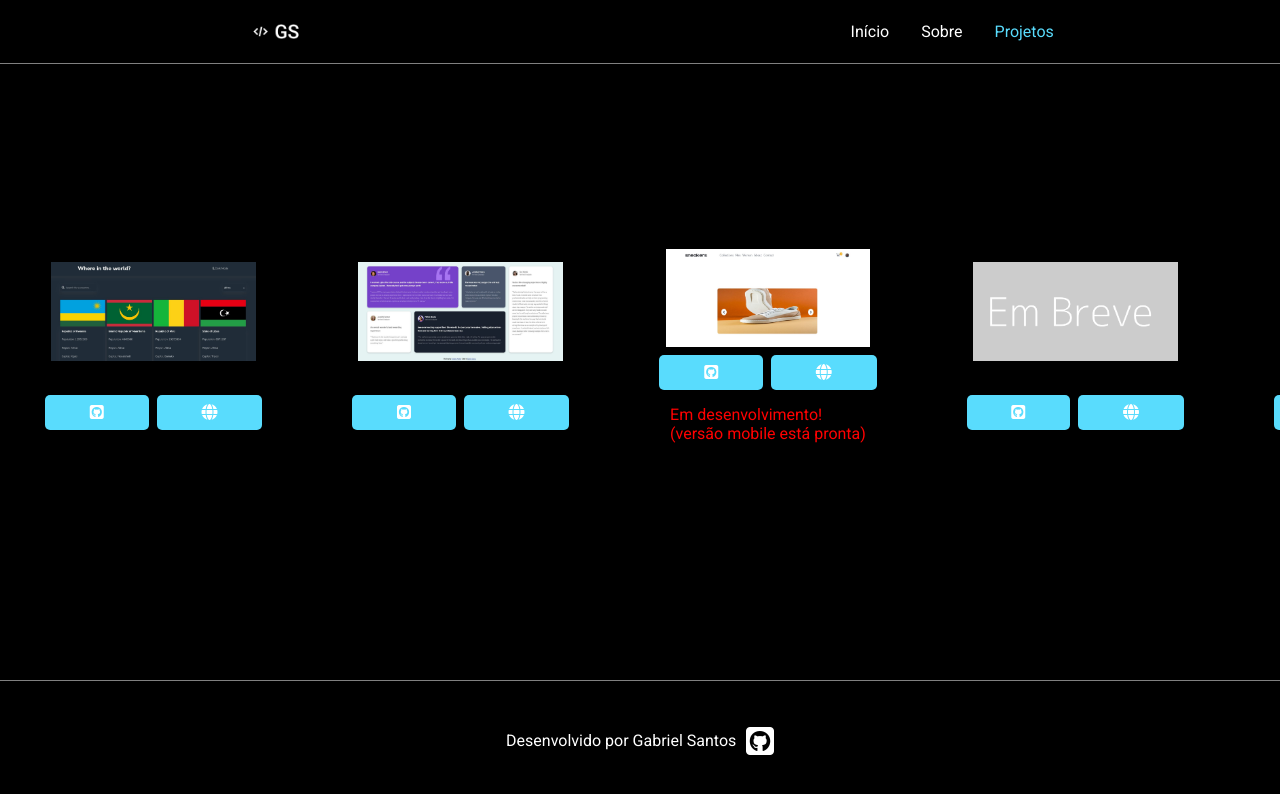
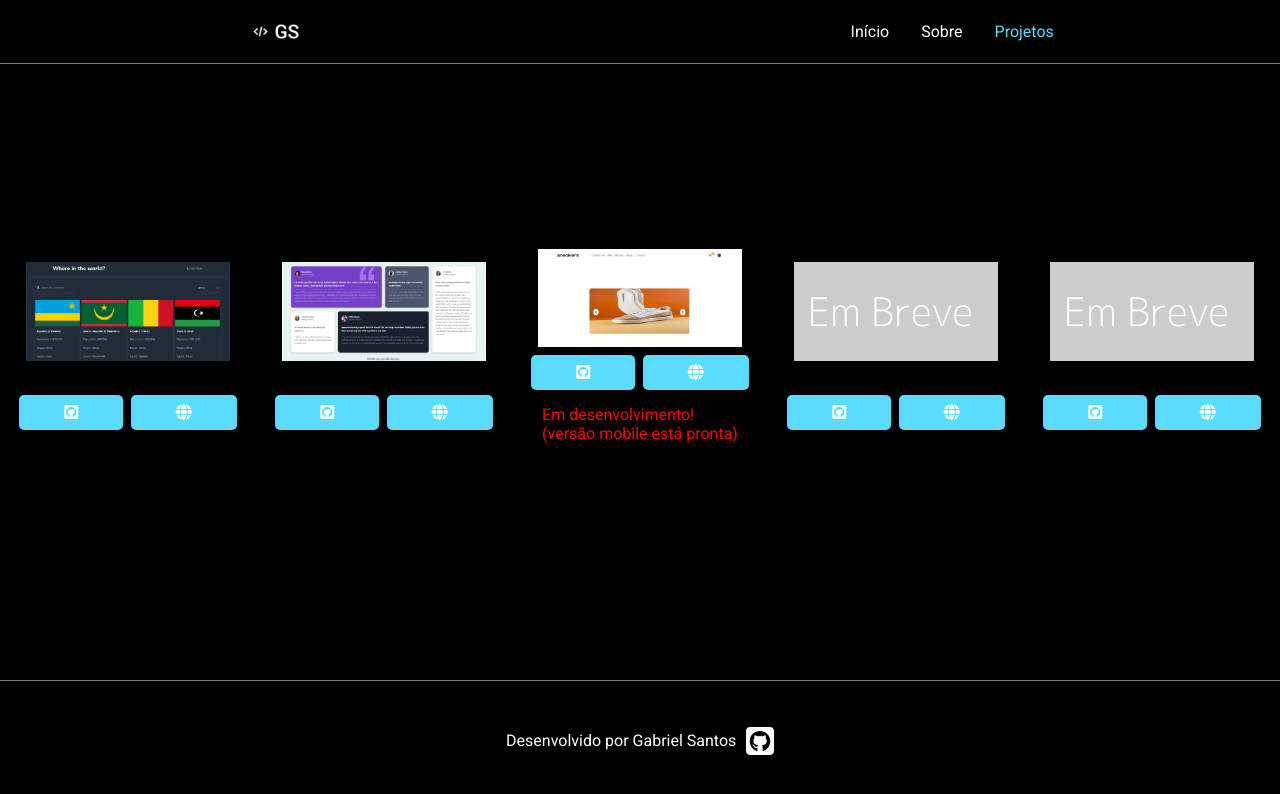
Before and after one commit to Saintsbsg/Portifolio, a React (Create React App) app: page /projects in a window 1280 px wide. Shown: the top 794 px of the page. Built offline with nearby package versions, Linux system fonts and the light colour scheme.

Commit message:
ajustes de responsividade

```diff
--- a/src/pages/Projects/Projects.css
+++ b/src/pages/Projects/Projects.css
@@ -67,7 +67,7 @@ i{
 }
 
 .row{
-    margin: 2vh auto;
+    margin:  2vh auto;
     width: 100%;
     max-height: 70vh;
     overflow-y: scroll;
@@ -80,8 +80,13 @@ i{
     justify-items: center;
     width: 100%;
     overflow-y: scroll;
+    max-height: 65vh;
+    margin-top: 2.5vh;
+    margin-bottom: 2.5vh;
+
 
 }
+
 
 .developing{
     color: red;
@@ -103,23 +108,58 @@ i{
 }
 
 
-@media screen and (max-width: 430px) and (min-width: 390px){
+@media screen and (min-width: 390px) and (max-width: 430px)  {
     .btn{
-        padding: .5em 2.4em;
+        padding: .5em 2.9em;
         margin-right: 4px;
     }
 
     .projects-content img{
-        max-width: 50%;
+        max-width: 55%;
         max-height: 70vh;
         margin-top: 5px;
 
     }
+
+    .developing{
+       display: block;
+       width: 100%;
+       text-align: center;
+    }
+}
+
+@media screen and (min-width: 640px) {
+    .btn{
+        padding: .5em 7.5em;
+        margin-right: 4px;
+    }
 }
 
 
+@media screen and (min-width: 680px) and (max-width: 849px) {
+    .projects-content img {
+        width: 75%;
+    }
 
+    .projects-container{
+        width: 80%;
+        margin: auto;
 
+    }
+
+    .btn{
+        padding: .5rem 6.9rem;
+        margin-right: 4px;
+        max-width: 10%;
+        display: inline-block;
+    }
+
+    .developing{
+        display: block;
+        width: 100%;
+        text-align: center;
+    }
+}
 
 @media screen and (min-width: 850px) {
     .projects-container{
@@ -129,15 +169,12 @@ i{
     height: 70vh;
 }
 
- .projects-content{
-    min-width: 20%;
-    width: 100%;
-    max-height: 60%;
-}
+
 
 .btn{
     padding: .5em 2.8em;
     margin-right: 4px;
+    box-sizing: border-box;
 }
 
 
@@ -151,13 +188,13 @@ i{
 .projects-content {
     margin-top: 10%;
     margin-bottom: 10%;
-    width: 30%;
-    margin-right: 2%;
-    margin-left: 2%;
+    width: 100%;
+
 }
 
 .projects-content img {
     width: 100%;
+    box-sizing: border-box;
 }
 
 .btn-container{
```
